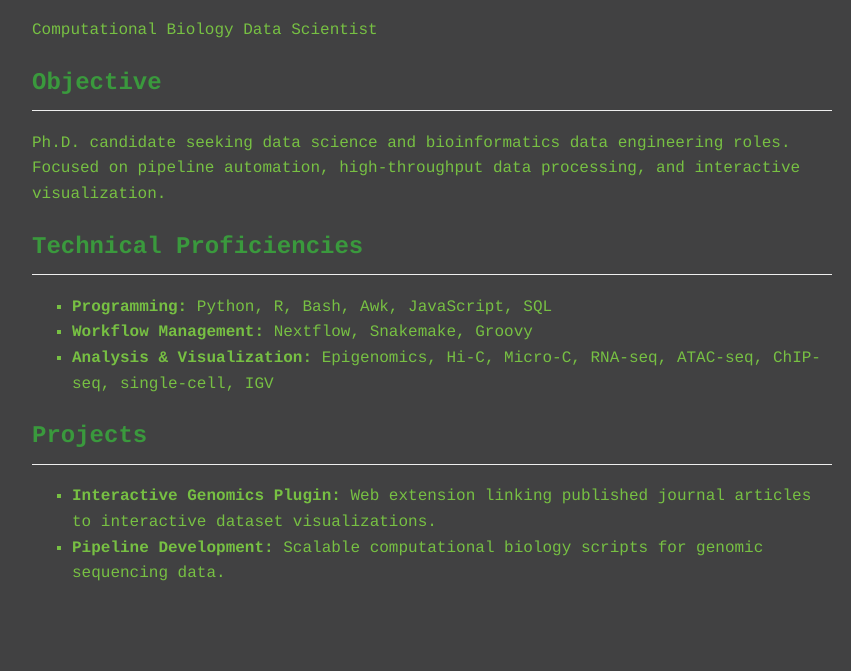
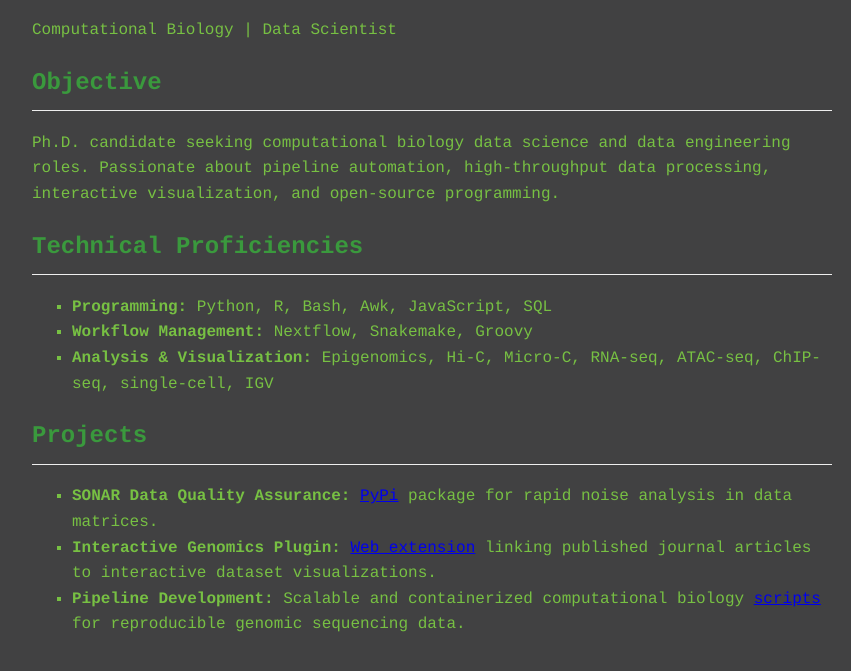
Before and after one commit to treznicek/treznicek.github.io, a plain HTML site: page index.html in a window 1280 px wide. Shown: the part 117-788 px from the top of the page, without its empty margins (208-1059 px from the left). Drawn offline with Linux system fonts and the light colour scheme.

Commit message:
Revise personal introduction and project details
Updated professional title and objective description. Enhanced project descriptions with links.

```diff
--- a/index.html
+++ b/index.html
@@ -13,12 +13,12 @@
 <body>
     <header>
         <h1>Timothy Reznicek</h1>
-        <p>Computational Biology Data Scientist</p>
+        <p>Computational Biology | Data Scientist</p>
     </header>
 
     <section>
         <h2>Objective</h2>
-        <p>Ph.D. candidate seeking data science and bioinformatics data engineering roles. Focused on pipeline automation, high-throughput data processing, and interactive visualization.</p>
+        <p>Ph.D. candidate seeking computational biology data science and data engineering roles. Passionate about pipeline automation, high-throughput data processing, interactive visualization, and open-source programming.</p>
     </section>
 
     <section>
@@ -33,8 +33,9 @@
     <section>
         <h2>Projects</h2>
         <ul>
-            <li><strong>Interactive Genomics Plugin:</strong> Web extension linking published journal articles to interactive dataset visualizations.</li>
-            <li><strong>Pipeline Development:</strong> Scalable computational biology scripts for genomic sequencing data.</li>
+            <li><strong>SONAR Data Quality Assurance:</strong> <a href="https://pypi.org/project/jukebox-hic/">PyPi</a> package for rapid noise analysis in data matrices.</li>
+            <li><strong>Interactive Genomics Plugin:</strong> <a href="https://github.com/treznicek/Interactive_Journal_Plugin">Web extension</a> linking published journal articles to interactive dataset visualizations.</li>
+            <li><strong>Pipeline Development:</strong> Scalable and containerized computational biology <a href="https://github.com/treznicek">scripts</a> for reproducible genomic sequencing data.</li>
         </ul>
     </section>
 </body>
```
